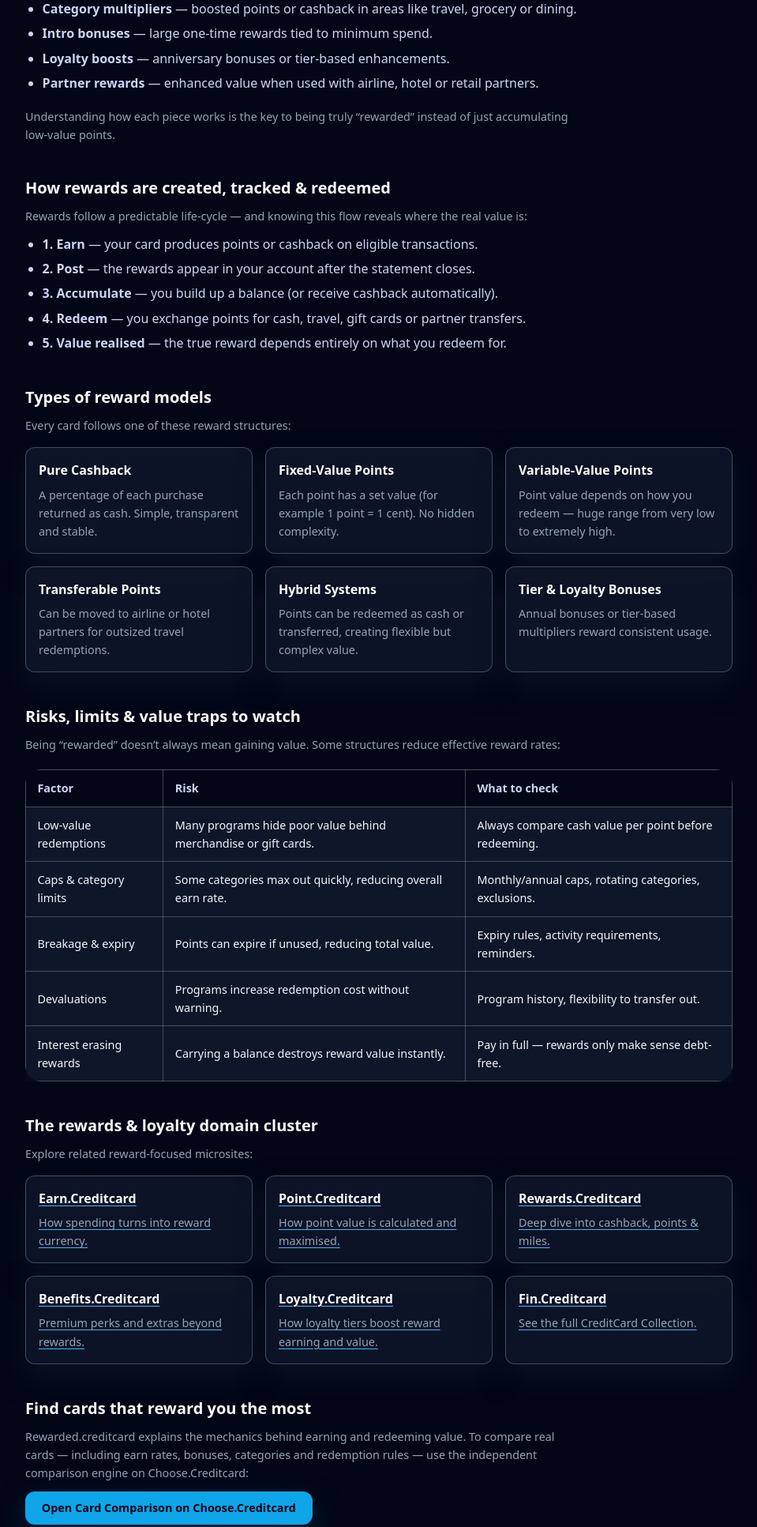
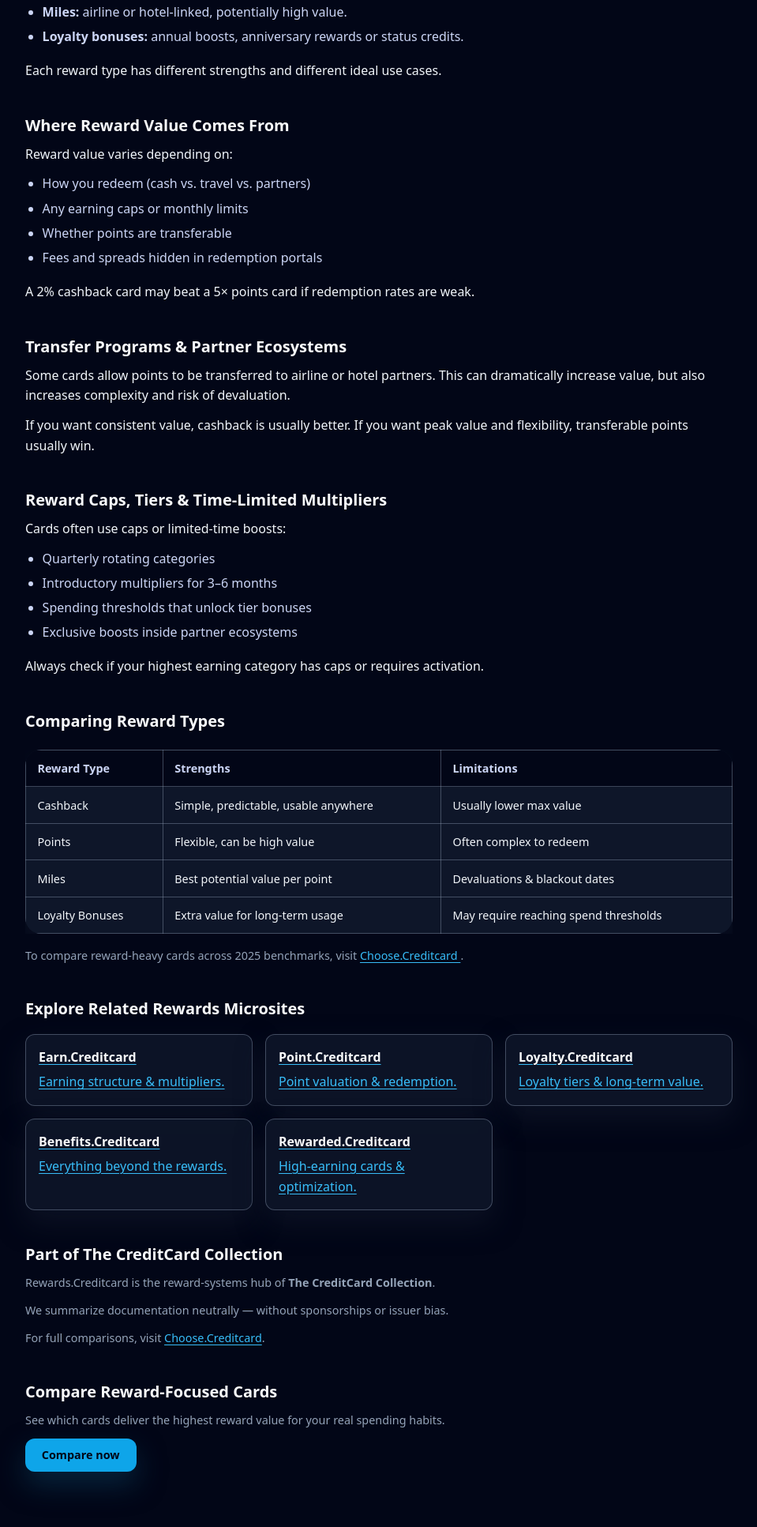
Before and after one commit to ChooseCreditCard/rewarded.creditcard, a plain HTML site: page index.html in a window 1280 px wide. Shown: the part 621-2554 px from the top of the page at 79% size, without its empty margins (160-1119 px from the left). Drawn offline with Linux system fonts and the light colour scheme.

Commit message:
Update index.html

```diff
--- a/index.html
+++ b/index.html
@@ -4,252 +4,230 @@
   <meta charset="UTF-8" />
   <meta name="viewport" content="width=device-width, initial-scale=1" />
 
-  <title>Rewarded.Creditcard – How Rewards Are Earned, Calculated & Paid Out</title>
-  <meta name="description"
-        content="Rewarded.creditcard explains how credit-card rewards are actually earned — from points and cashback to multipliers, merchant categories, bonuses and redemption paths." />
+  <title>Rewards.Creditcard – Complete Guide to Credit-Card Rewards</title>
+  <meta name="description" content="Rewards.creditcard explains every major credit-card reward type: cashback, points, miles, tiers, multipliers and redemption strategies." />
   <meta name="robots" content="index,follow" />
-  <link rel="canonical" href="https://rewarded.creditcard/" />
+  <link rel="canonical" href="https://rewards.creditcard/" />
 
   <!-- Open Graph -->
-  <meta property="og:title" content="Rewarded.Creditcard – How Credit-Card Rewards Work" />
-  <meta property="og:description"
-        content="Learn how points, cashback, multipliers, categories and loyalty bonuses translate into real value — and how to avoid low-value redemptions." />
+  <meta property="og:title" content="Rewards.Creditcard – Credit-Card Rewards Explained" />
+  <meta property="og:description" content="Understand how cashback, points, miles and loyalty bonuses really work — and how to maximize reward value." />
   <meta property="og:type" content="website" />
-  <meta property="og:url" content="https://rewarded.creditcard/" />
-  <meta property="og:image" content="https://rewarded.creditcard/preview.png" />
+  <meta property="og:url" content="https://rewards.creditcard/" />
+  <meta property="og:image" content="https://choose.creditcard/preview.png?utm_source=rewards.creditcard&utm_medium=referral&utm_campaign=og_image" />
 
-  <!-- Styles -->
-  <link rel="stylesheet" href="./styles.css" />
+  <!-- Twitter -->
+  <meta name="twitter:card" content="summary_large_image" />
+  <meta name="twitter:title" content="Rewards.Creditcard – Maximize Your Card Rewards" />
+  <meta name="twitter:description" content="Neutral guide to card reward systems, redemption value and earning optimization." />
+  <meta name="twitter:image" content="https://choose.creditcard/preview.png?utm_source=rewards.creditcard&utm_medium=referral&utm_campaign=twitter_image" />
 
   <!-- GA4 -->
   <script async src="https://www.googletagmanager.com/gtag/js?id=G-64FE63JQ3H"></script>
   <script>
     window.dataLayer = window.dataLayer || [];
-    function gtag(){dataLayer.push(arguments);}
+    function gtag(){ dataLayer.push(arguments); }
     gtag('js', new Date());
-    gtag('config','G-64FE63JQ3H');
+    gtag('config', 'G-64FE63JQ3H');
   </script>
+
+  <link rel="stylesheet" href="./styles.css" />
 </head>
 
 <body class="bg-slate-950 text-slate-100">
 
 <header class="site-header">
   <div class="nav-inner max-w-6xl">
+
     <div class="brand">
       <div class="cc-logo">CC</div>
       <div class="brand-text">
-        <span class="brand-title">Rewarded.creditcard</span>
-        <span class="brand-subtitle">Rewards · Cashback · Redemption value</span>
+        <div class="brand-title">Rewards.Creditcard</div>
+        <div class="brand-subtitle">Complete Rewards Breakdown</div>
       </div>
     </div>
 
     <nav class="nav-links">
-      <a href="https://fin.creditcard/">Collection</a>
-      <a href="https://tech.creditcard/">Tech</a>
-      <a href="https://choose.creditcard/">Choose</a>
+      <a href="#types">Types</a>
+      <a href="#value">Value</a>
+      <a href="#compare">Compare</a>
     </nav>
+
   </div>
 </header>
 
 <main class="cc-page">
 
   <!-- Breadcrumb -->
-  <p class="cc-breadcrumb">Rewarded.creditcard · Rewards · Cashback · Value</p>
+  <div class="cc-breadcrumb">
+    <a href="https://choose.creditcard/?utm_source=rewards.creditcard&utm_medium=referral&utm_campaign=breadcrumb">Home</a>
+    &nbsp;›&nbsp;
+    Card Rewards
+  </div>
 
-  <!-- HERO -->
+  <!-- Hero -->
   <section class="hero">
-    <h1>How Card Rewards Are Earned & What They’re Really Worth</h1>
+    <h1>The Complete Guide to Credit-Card Rewards</h1>
     <p class="hero-lead">
-      Rewarded.creditcard explains the mechanics behind earning rewards — points, cashback and bonuses —
-      and how to maximise real value instead of falling for low-value redemptions.
+      Rewards.Creditcard explains every reward type — cashback, points, miles, loyalty bonuses and transfer partners — in simple, neutral language backed by documentation.
     </p>
 
-    <a class="cta"
-       href="https://choose.creditcard/?utm_source=rewarded.creditcard&utm_medium=referral&utm_campaign=rewarded_top">
-      Compare High-Reward Cards
+    <a class="cta" href="https://choose.creditcard/?utm_source=rewards.creditcard&utm_medium=referral&utm_campaign=hero_cta">
+      Compare reward-focused cards
     </a>
   </section>
 
-  <!-- WHAT IS REWARDED? -->
-  <section class="section">
-    <h2>What does “rewarded” mean in the card ecosystem?</h2>
-    <p class="small">
-      Being “rewarded” means you receive measurable value back for using your card — most commonly in
-      the form of cashback, points, or loyalty currency. But the real value varies massively depending
-      on earn-rate, category bonuses and redemption strategy.
-    </p>
+  <!-- Sections -->
+  <section id="types" class="section">
+    <h2>Main Types of Card Rewards</h2>
+    <p>Card rewards generally fall into four categories:</p>
+
     <ul class="list">
-      <li><strong>Base rewards</strong> — the standard earn rate for general purchases.</li>
-      <li><strong>Category multipliers</strong> — boosted points or cashback in areas like travel, grocery or dining.</li>
-      <li><strong>Intro bonuses</strong> — large one-time rewards tied to minimum spend.</li>
-      <li><strong>Loyalty boosts</strong> — anniversary bonuses or tier-based enhancements.</li>
-      <li><strong>Partner rewards</strong> — enhanced value when used with airline, hotel or retail partners.</li>
+      <li><strong>Cashback:</strong> fixed-value credits, easiest to understand.</li>
+      <li><strong>Points:</strong> redeemable for travel, merchandise or statement credits.</li>
+      <li><strong>Miles:</strong> airline or hotel-linked, potentially high value.</li>
+      <li><strong>Loyalty bonuses:</strong> annual boosts, anniversary rewards or status credits.</li>
     </ul>
-    <p class="small">
-      Understanding how each piece works is the key to being truly “rewarded” instead of just accumulating low-value points.
-    </p>
+
+    <p>Each reward type has different strengths and different ideal use cases.</p>
   </section>
 
-  <!-- HOW REWARDING WORKS -->
   <section class="section">
-    <h2>How rewards are created, tracked & redeemed</h2>
-    <p class="small">
-      Rewards follow a predictable life-cycle — and knowing this flow reveals where the real value is:
-    </p>
+    <h2>Where Reward Value Comes From</h2>
+    <p>Reward value varies depending on:</p>
+
     <ul class="list">
-      <li><strong>1. Earn</strong> — your card produces points or cashback on eligible transactions.</li>
-      <li><strong>2. Post</strong> — the rewards appear in your account after the statement closes.</li>
-      <li><strong>3. Accumulate</strong> — you build up a balance (or receive cashback automatically).</li>
-      <li><strong>4. Redeem</strong> — you exchange points for cash, travel, gift cards or partner transfers.</li>
-      <li><strong>5. Value realised</strong> — the true reward depends entirely on what you redeem for.</li>
+      <li>How you redeem (cash vs. travel vs. partners)</li>
+      <li>Any earning caps or monthly limits</li>
+      <li>Whether points are transferable</li>
+      <li>Fees and spreads hidden in redemption portals</li>
     </ul>
+
+    <p>A 2% cashback card may beat a 5× points card if redemption rates are weak.</p>
   </section>
 
-  <!-- TYPES/MODELS -->
   <section class="section">
-    <h2>Types of reward models</h2>
-    <p class="small">
-      Every card follows one of these reward structures:
-    </p>
-
-    <div class="cluster-grid">
-      <div class="cluster-card">
-        <h3>Pure Cashback</h3>
-        <p class="small">A percentage of each purchase returned as cash. Simple, transparent and stable.</p>
-      </div>
-
-      <div class="cluster-card">
-        <h3>Fixed-Value Points</h3>
-        <p class="small">Each point has a set value (for example 1 point = 1 cent). No hidden complexity.</p>
-      </div>
-
-      <div class="cluster-card">
-        <h3>Variable-Value Points</h3>
-        <p class="small">Point value depends on how you redeem — huge range from very low to extremely high.</p>
-      </div>
-
-      <div class="cluster-card">
-        <h3>Transferable Points</h3>
-        <p class="small">Can be moved to airline or hotel partners for outsized travel redemptions.</p>
-      </div>
-
-      <div class="cluster-card">
-        <h3>Hybrid Systems</h3>
-        <p class="small">Points can be redeemed as cash or transferred, creating flexible but complex value.</p>
-      </div>
-
-      <div class="cluster-card">
-        <h3>Tier & Loyalty Bonuses</h3>
-        <p class="small">Annual bonuses or tier-based multipliers reward consistent usage.</p>
-      </div>
-    </div>
+    <h2>Transfer Programs & Partner Ecosystems</h2>
+    <p>Some cards allow points to be transferred to airline or hotel partners. This can dramatically increase value, but also increases complexity and risk of devaluation.</p>
+    <p>If you want consistent value, cashback is usually better. If you want peak value and flexibility, transferable points usually win.</p>
   </section>
 
-  <!-- FEES / RISKS / LIMITS -->
   <section class="section">
-    <h2>Risks, limits & value traps to watch</h2>
-    <p class="small">
-      Being “rewarded” doesn’t always mean gaining value. Some structures reduce effective reward rates:
-    </p>
+    <h2>Reward Caps, Tiers & Time-Limited Multipliers</h2>
+    <p>Cards often use caps or limited-time boosts:</p>
+
+    <ul class="list">
+      <li>Quarterly rotating categories</li>
+      <li>Introductory multipliers for 3–6 months</li>
+      <li>Spending thresholds that unlock tier bonuses</li>
+      <li>Exclusive boosts inside partner ecosystems</li>
+    </ul>
+
+    <p>Always check if your highest earning category has caps or requires activation.</p>
+  </section>
+
+  <!-- Comparison Table -->
+  <section id="compare" class="section">
+    <h2>Comparing Reward Types</h2>
 
     <div class="table-wrap">
       <table class="table">
         <thead>
           <tr>
-          <th>Factor</th>
-          <th>Risk</th>
-          <th>What to check</th>
+            <th>Reward Type</th>
+            <th>Strengths</th>
+            <th>Limitations</th>
           </tr>
         </thead>
         <tbody>
           <tr>
-          <td>Low-value redemptions</td>
-          <td>Many programs hide poor value behind merchandise or gift cards.</td>
-          <td>Always compare cash value per point before redeeming.</td>
+            <td>Cashback</td>
+            <td>Simple, predictable, usable anywhere</td>
+            <td>Usually lower max value</td>
           </tr>
           <tr>
-          <td>Caps & category limits</td>
-          <td>Some categories max out quickly, reducing overall earn rate.</td>
-          <td>Monthly/annual caps, rotating categories, exclusions.</td>
+            <td>Points</td>
+            <td>Flexible, can be high value</td>
+            <td>Often complex to redeem</td>
           </tr>
           <tr>
-          <td>Breakage & expiry</td>
-          <td>Points can expire if unused, reducing total value.</td>
-          <td>Expiry rules, activity requirements, reminders.</td>
+            <td>Miles</td>
+            <td>Best potential value per point</td>
+            <td>Devaluations & blackout dates</td>
           </tr>
           <tr>
-          <td>Devaluations</td>
-          <td>Programs increase redemption cost without warning.</td>
-          <td>Program history, flexibility to transfer out.</td>
-        </tr>
-        <tr>
-          <td>Interest erasing rewards</td>
-          <td>Carrying a balance destroys reward value instantly.</td>
-          <td>Pay in full — rewards only make sense debt-free.</td>
+            <td>Loyalty Bonuses</td>
+            <td>Extra value for long-term usage</td>
+            <td>May require reaching spend thresholds</td>
           </tr>
         </tbody>
       </table>
     </div>
+
+    <p class="small">
+      To compare reward-heavy cards across 2025 benchmarks, visit
+      <a href="https://choose.creditcard/?utm_source=rewards.creditcard&utm_medium=referral&utm_campaign=comparison_section">
+        Choose.Creditcard
+      </a>.
+    </p>
   </section>
 
-  <!-- CLUSTER LINKS -->
+  <!-- Cluster Links -->
   <section class="section">
-    <h2>The rewards & loyalty domain cluster</h2>
-    <p class="small">Explore related reward-focused microsites:</p>
+    <h2>Explore Related Rewards Microsites</h2>
 
     <div class="cluster-grid">
 
-      <a class="cluster-card"
-         href="https://earn.creditcard/?utm_source=rewarded.creditcard&utm_medium=referral&utm_campaign=earn">
+      <a class="cluster-card" href="https://earn.creditcard/?utm_source=rewards.creditcard&utm_medium=referral&utm_campaign=cluster_earn">
         <h3>Earn.Creditcard</h3>
-        <p class="small">How spending turns into reward currency.</p>
+        <p>Earning structure & multipliers.</p>
       </a>
 
-      <a class="cluster-card"
-         href="https://point.creditcard/?utm_source=rewarded.creditcard&utm_medium=referral&utm_campaign=point">
+      <a class="cluster-card" href="https://point.creditcard/?utm_source=rewards.creditcard&utm_medium=referral&utm_campaign=cluster_point">
         <h3>Point.Creditcard</h3>
-        <p class="small">How point value is calculated and maximised.</p>
+        <p>Point valuation & redemption.</p>
       </a>
 
-      <a class="cluster-card"
-         href="https://rewards.creditcard/?utm_source=rewarded.creditcard&utm_medium=referral&utm_campaign=rewards">
-        <h3>Rewards.Creditcard</h3>
-        <p class="small">Deep dive into cashback, points & miles.</p>
+      <a class="cluster-card" href="https://loyalty.creditcard/?utm_source=rewards.creditcard&utm_medium=referral&utm_campaign=cluster_loyalty">
+        <h3>Loyalty.Creditcard</h3>
+        <p>Loyalty tiers & long-term value.</p>
       </a>
 
-      <a class="cluster-card"
-         href="https://benefits.creditcard/?utm_source=rewarded.creditcard&utm_medium=referral&utm_campaign=benefits">
+      <a class="cluster-card" href="https://benefits.creditcard/?utm_source=rewards.creditcard&utm_medium=referral&utm_campaign=cluster_benefits">
         <h3>Benefits.Creditcard</h3>
-        <p class="small">Premium perks and extras beyond rewards.</p>
+        <p>Everything beyond the rewards.</p>
       </a>
 
-      <a class="cluster-card"
-         href="https://loyalty.creditcard/?utm_source=rewarded.creditcard&utm_medium=referral&utm_campaign=loyalty">
-        <h3>Loyalty.Creditcard</h3>
-        <p class="small">How loyalty tiers boost reward earning and value.</p>
-      </a>
-
-      <a class="cluster-card"
-         href="https://fin.creditcard/?utm_source=rewarded.creditcard&utm_medium=referral&utm_campaign=fin">
-        <h3>Fin.Creditcard</h3>
-        <p class="small">See the full CreditCard Collection.</p>
+      <a class="cluster-card" href="https://rewarded.creditcard/?utm_source=rewards.creditcard&utm_medium=referral&utm_campaign=cluster_rewarded">
+        <h3>Rewarded.Creditcard</h3>
+        <p>High-earning cards & optimization.</p>
       </a>
 
     </div>
   </section>
 
-  <!-- CTA BOTTOM -->
+  <!-- Collection Section -->
   <section class="section">
-    <h2>Find cards that reward you the most</h2>
+    <h2>Part of The CreditCard Collection</h2>
     <p class="small">
-      Rewarded.creditcard explains the mechanics behind earning and redeeming value.
-      To compare real cards — including earn rates, bonuses, categories and redemption rules —
-      use the independent comparison engine on Choose.Creditcard:
+      Rewards.Creditcard is the reward-systems hub of <strong>The CreditCard Collection</strong>.
     </p>
+    <p class="small">
+      We summarize documentation neutrally — without sponsorships or issuer bias.
+    </p>
+    <p class="small">
+      For full comparisons, visit
+      <a href="https://choose.creditcard/?utm_source=rewards.creditcard&utm_medium=referral&utm_campaign=collection_section">Choose.Creditcard</a>.
+    </p>
+  </section>
 
-    <a class="cta"
-       href="https://choose.creditcard/?utm_source=rewarded.creditcard&utm_medium=referral&utm_campaign=rewarded_bottom">
-      Open Card Comparison on Choose.Creditcard
+  <!-- Bottom CTA -->
+  <section class="section">
+    <h2>Compare Reward-Focused Cards</h2>
+    <p class="small">See which cards deliver the highest reward value for your real spending habits.</p>
+
+    <a class="cta" href="https://choose.creditcard/?utm_source=rewards.creditcard&utm_medium=referral&utm_campaign=bottom_cta">
+      Compare now
     </a>
   </section>
 
```
Lines whose indentation alone changed are shown as unchanged.
